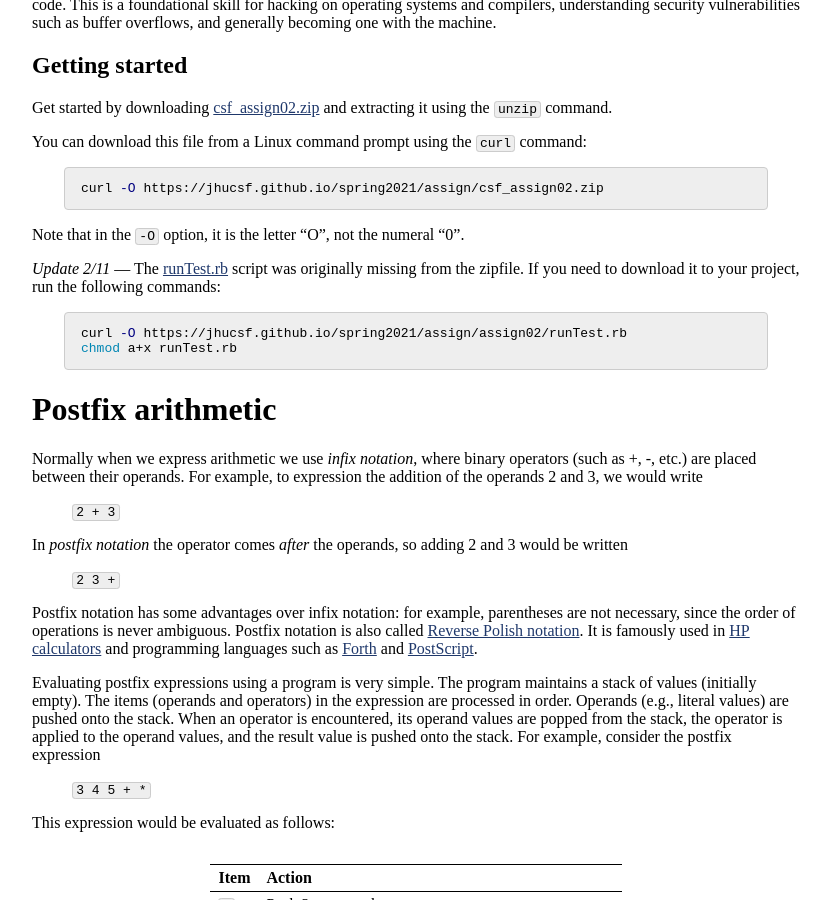
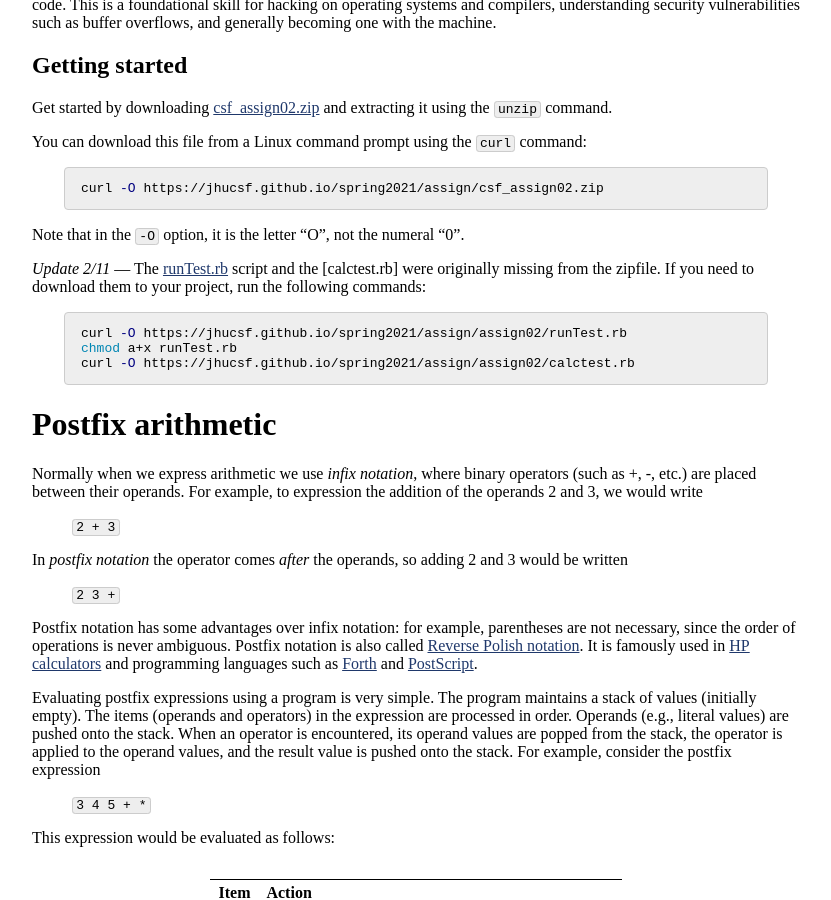
Before and after one commit to jhucsf/spring2021, a Jekyll site: the page built from assign/assign02.md, in a window 1280 px wide and 900 px high, scrolled down 715 px. Shown: the whole window, without its empty margins (224-1055 px from the left). Built offline with Jekyll 4.4.1, drawn with Linux system fonts in a browser that asks for light colours.

Commit message:
fix missing calctest.rb

````diff
--- a/assign/assign02.md
+++ b/assign/assign02.md
@@ -41,13 +41,14 @@ curl -O https://jhucsf.github.io/spring2021/assign/csf_assign02.zip
 
 Note that in the `-O` option, it is the letter "O", not the numeral "0".
 
-*Update 2/11* — The [runTest.rb](assign02/runTest.rb) script was
-originally missing from the zipfile. If you need to download it to your
+*Update 2/11* — The [runTest.rb](assign02/runTest.rb) script and the
+[calctest.rb] were originally missing from the zipfile. If you need to download them to your
 project, run the following commands:
 
 ```bash
 curl -O https://jhucsf.github.io/spring2021/assign/assign02/runTest.rb
 chmod a+x runTest.rb
+curl -O https://jhucsf.github.io/spring2021/assign/assign02/calctest.rb
 ```
 
 # Postfix arithmetic
````
Also changed, not shown: index.md (+1 -1 lines), 1 other file.
